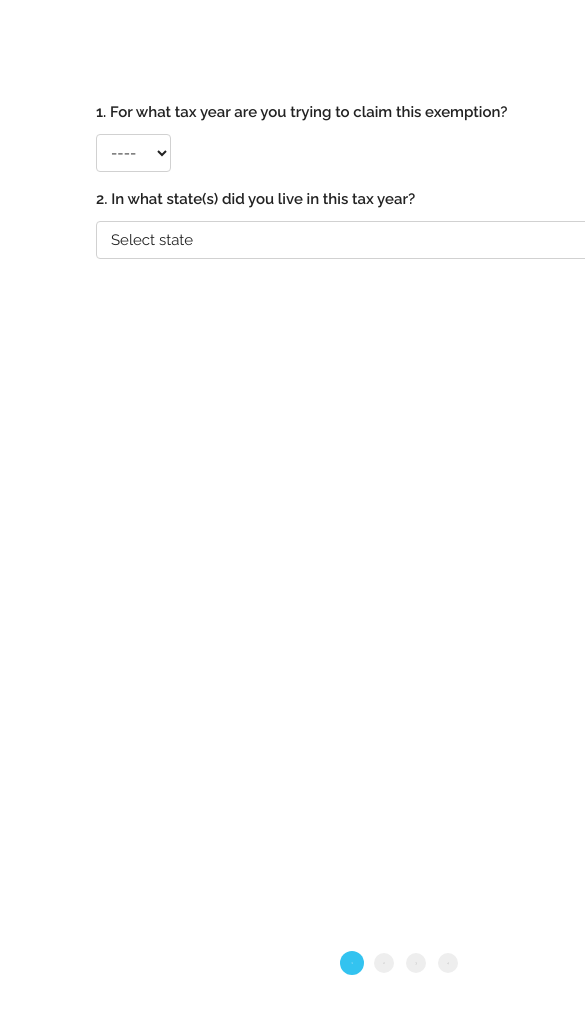
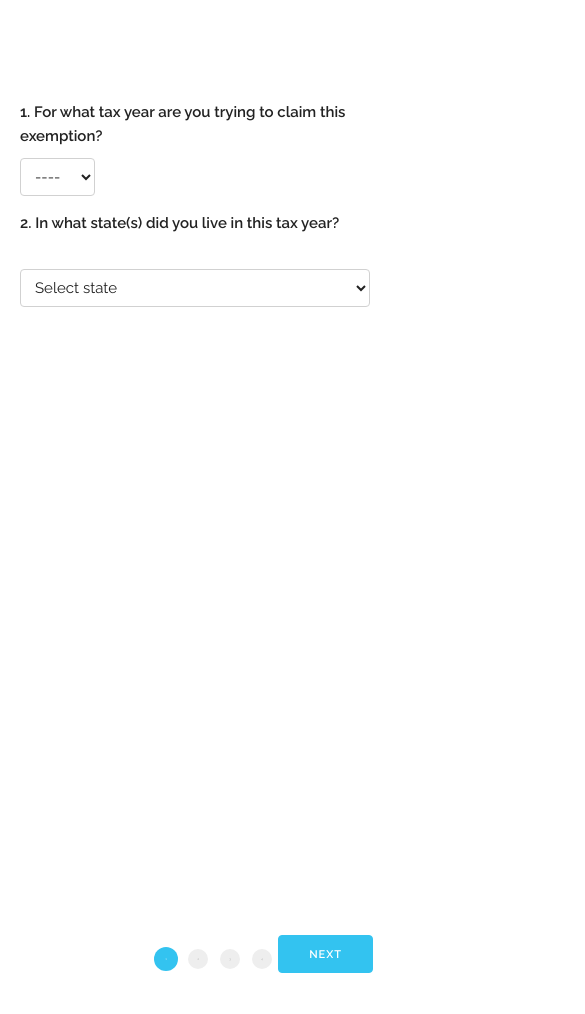
Before and after one commit to btbright/code-g, a React (Create React App) app: page / in a window 390 px wide. Shown: the top 1014 px of the page, 585 px wide, since content can reach past the window. Before the commit the page ends 987 px from the top, so only its background shows below. Built offline with nearby package versions, Linux system fonts and the light colour scheme.

Commit message:
responsive nav styles

```diff
--- a/src/App.css
+++ b/src/App.css
@@ -1,13 +1,12 @@
 .container {
 	max-width: 1080px;
-	min-width: 800px;
-	min-height: 600px;
-	margin: 100px auto 0;
+	min-height: 100vh;
+	margin: 0 auto 0;
 	display: flex;
 	flex-direction: column;
 	align-items: center;
 	position: relative;
-	padding-bottom: 200px;
+	padding-bottom: 100px;
 }
 
 .result-container {
@@ -23,6 +22,14 @@
 .step {
 	width: 100%;
 	max-width: 80%;
+	margin-top: 100px;
+	min-height: 450px;
+}
+
+@media (max-width: 800px) {
+  .step {
+		max-width: 100%;
+	}
 }
 
 .animate-opacity {
@@ -33,10 +40,24 @@ nav {
 	position: absolute;
 	max-width: 80%;
 	width:100%;
-	bottom:0px;
+	bottom:20px;
 	display: flex;
 	justify-content: space-between;
   align-items: center;
+}
+
+@media (min-height: 800px) {
+  nav {
+		position: static;
+		margin-top:100px;
+	}
+}
+
+@media (max-height: 600px) {
+  .step {
+		min-height: auto;
+		margin-top: 20px;
+	}
 }
 
 .confirmation-option {
```
Also changed, not shown: 1 other file (tests, documents, lock files or other folders).
